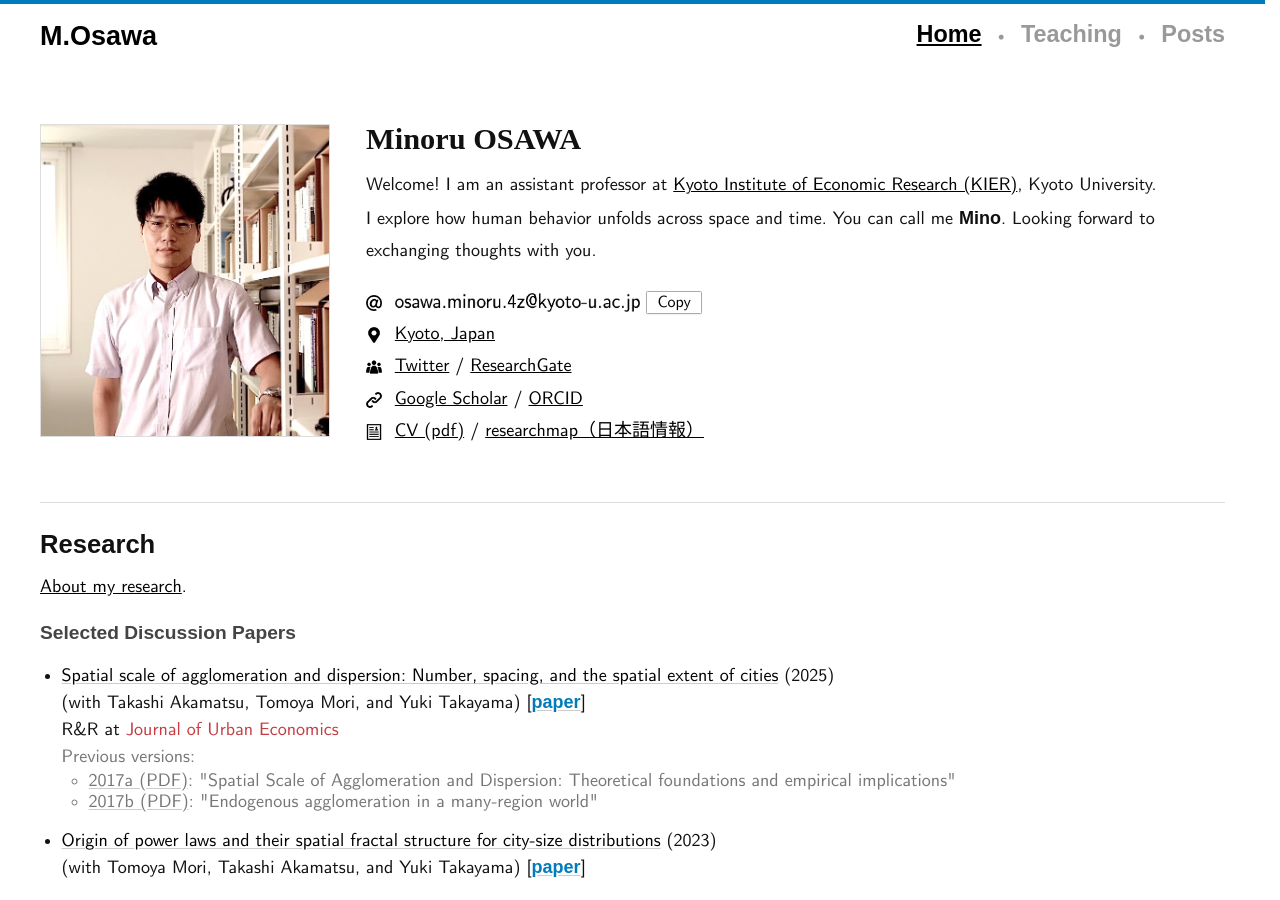
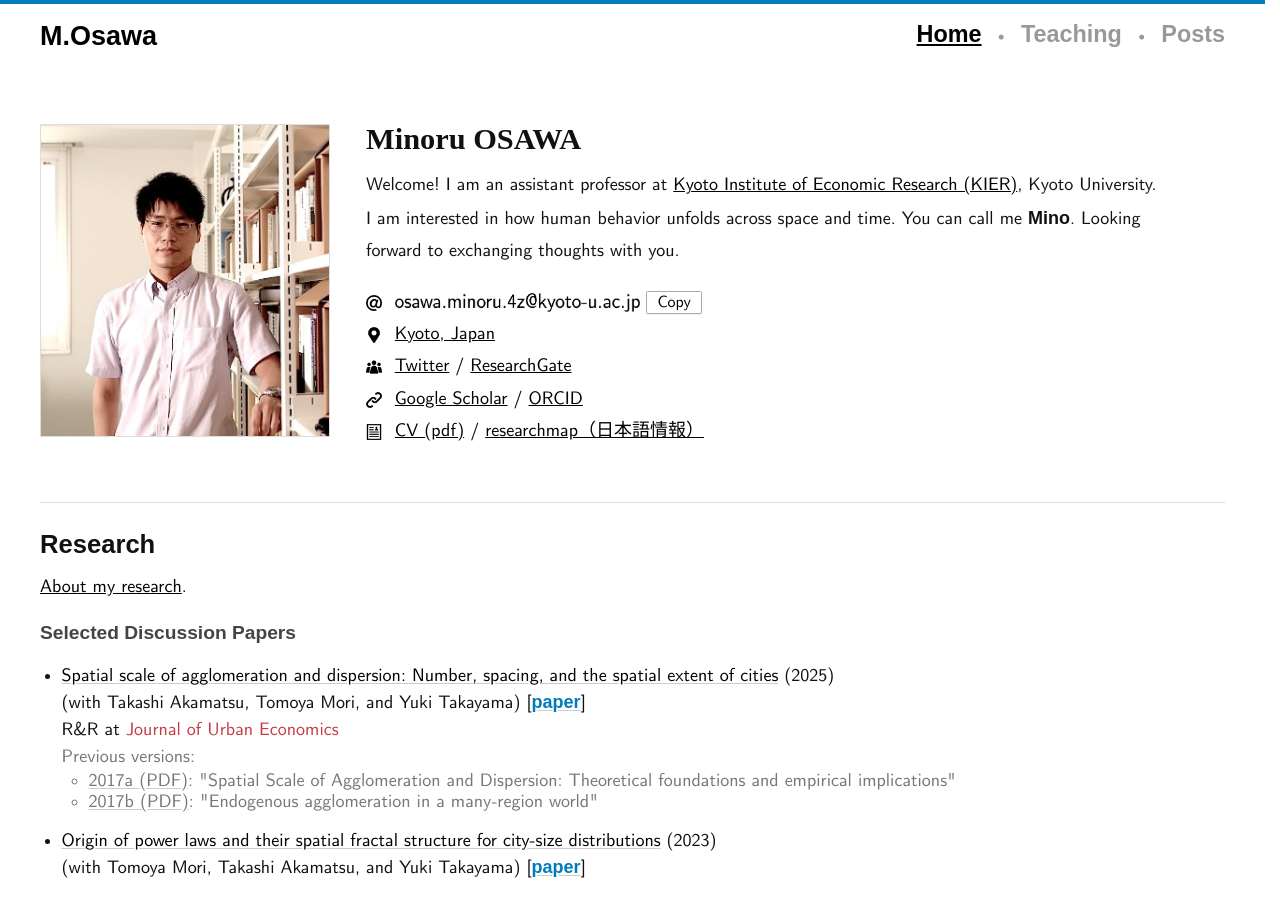
Before and after one commit to mino-osawa/mino-osawa.github.io, a Jekyll site: the page built from index.markdown, in a window 1280 px wide and 900 px high. Built offline with Jekyll 4.4.1, drawn with Linux system fonts in a browser that asks for light colours; some web fonts are replaced.

Commit message:
minor fixes

```diff
--- a/_includes/profile.html
+++ b/_includes/profile.html
@@ -4,7 +4,7 @@
     </div>
     <div id="description-wrapper">
         <h1>Minoru OSAWA</h1>
-        <p>Welcome! I am an assistant professor at <a href="https://www.kier.kyoto-u.ac.jp/en/">Kyoto Institute of Economic Research (KIER)</a>, Kyoto University. I explore how human behavior unfolds across space and time. You can call me <b>Mino</b>. Looking forward to exchanging thoughts with you.</p>
+        <p>Welcome! I am an assistant professor at <a href="https://www.kier.kyoto-u.ac.jp/en/">Kyoto Institute of Economic Research (KIER)</a>, Kyoto University. I am interested in how human behavior unfolds across space and time. You can call me <b>Mino</b>. Looking forward to exchanging thoughts with you.</p>
         <ul class="info">
         <li class="em"><img src="/assets/img/em.png" id="em-img"> <button id="cpem" class="em-button" type="button">Copy</button><noscript>This site requires JavaScript.</noscript></li>
         <li class="loc"><a href="https://maps.app.goo.gl/E2Qxmj5z11s1J57G9">Kyoto, Japan</a></li>
--- a/summary.markdown
+++ b/summary.markdown
@@ -7,6 +7,8 @@ permalink: "/summary/"
 <h1>Research Summary</h1>
 
 <span style="display:block; text-align:right;">January 2026</span>
+
+<span style="display:block; text-align:right;"><a href="/notes/Research-summary_Minoru-Osawa_January_2026.pdf">PDF version</a></span>
 
 With more than half of humanity residing in cities and two-thirds projected to do so by mid-century, urban environments have become the primary arena where economic interactions occur. Understanding urban systems is now central to understanding the global economy itself. Spatial phenomena, ranging from traffic congestion to urbanization, emerge from the complex interplay of individual decisions constrained by geography and markets and thus have been major subjects in economics.
 
@@ -74,5 +76,3 @@ From this perspective, allowing for equilibrium multiplicity is not merely a tec
 A promising direction is therefore to seek structured representations that preserve the economically relevant forces while remaining amenable to analysis. Mapping general spatial models into tractable subclasses that admit potential functions may offers one such avenue. Even when the mapping is only approximate, a potential-based formulation can serve as a surrogate model that captures the comparative statics and stability properties relevant for policy evaluation. This approach provides a disciplined way to organize parameter estimation, equilibrium selection, assess robustness, and interpret counterfactual outcomes in environments where multiplicity is intrinsic rather than incidental.
 
 I view the development of such surrogate representations as a key step toward extending QSMs beyond conventional unique-equilibrium benchmarks where much of the observed variation is attributed to structural residuals. By clarifying how endogenous agglomeration and dispersion forces shape long-run spatial outcomes, this line of work aims to strengthen the foundations of QSM-based policy analysis and to improve our ability to evaluate interventions whose effects unfold across locations and over time.
-
-<span style="display:block; text-align:right;"><a href="/notes/Research-summary_Minoru-Osawa_January_2026.pdf">PDF version</a></span>
```
